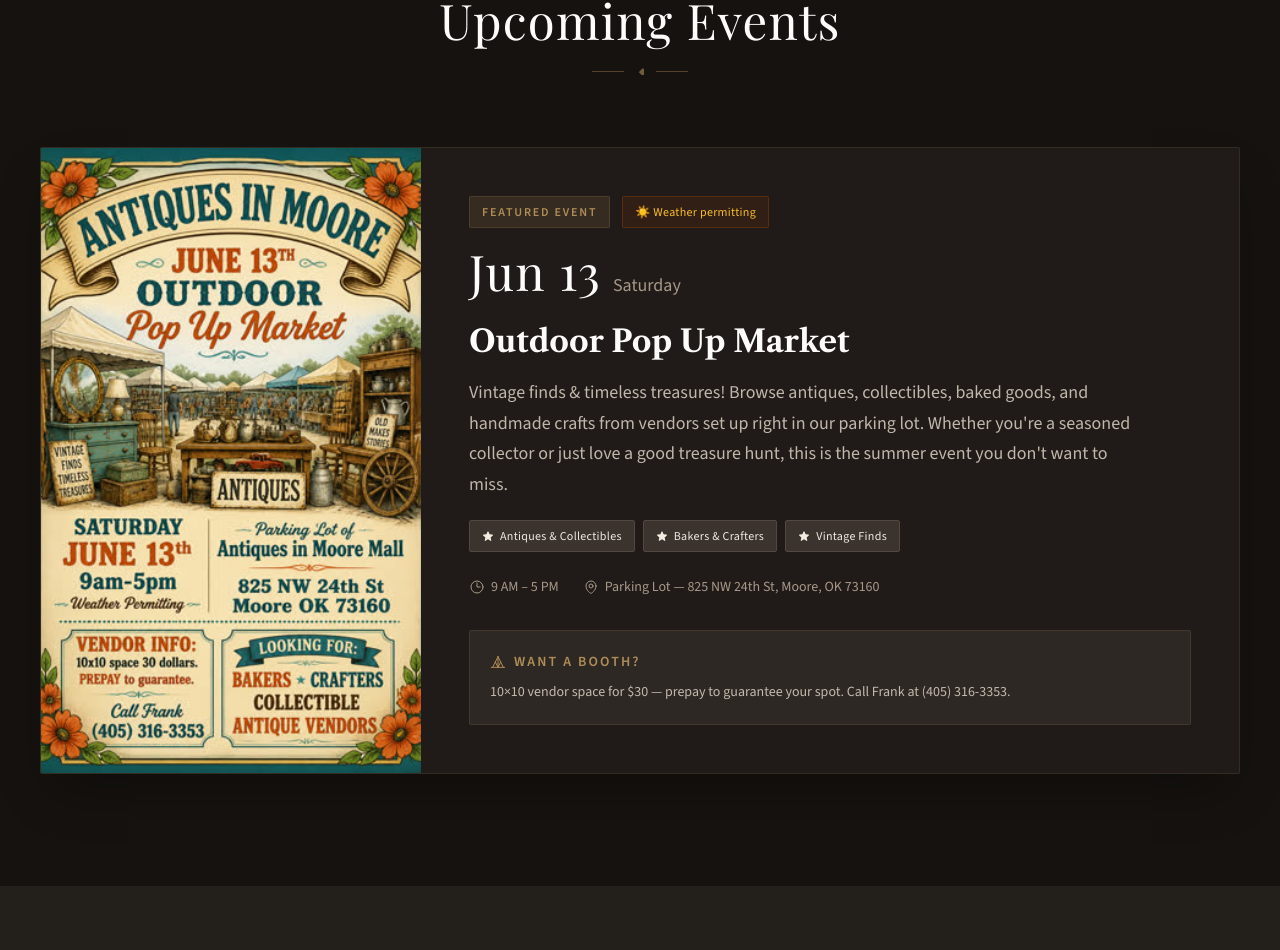
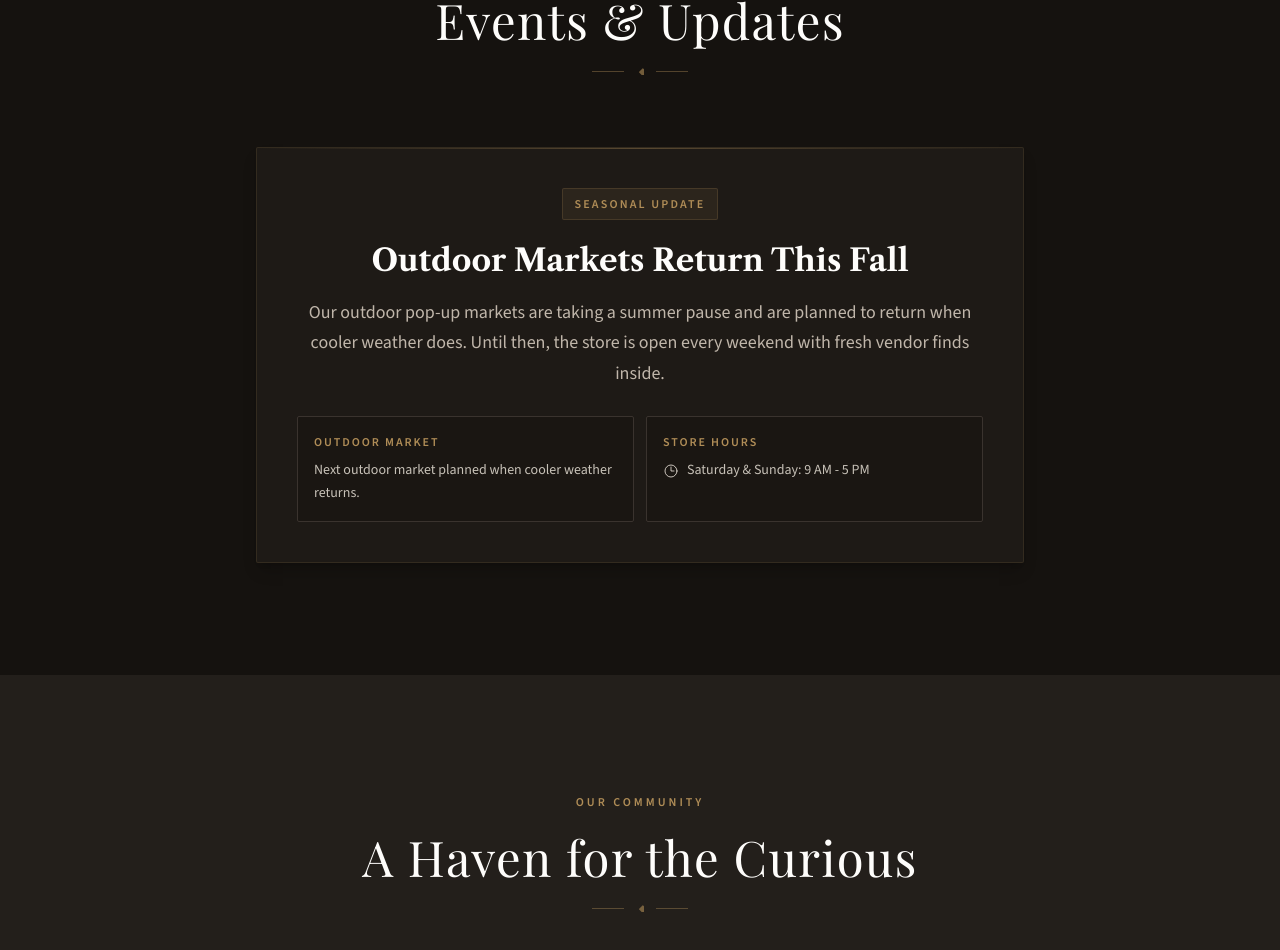
Before and after one commit to balandari/aim, a Next.js app: page / in a window 1280 px wide. Shown: the part 1112-2062 px from the top of the page. Built offline with nearby package versions, Linux system fonts and the light colour scheme; a web font is replaced by a local one.

Commit message:
fix: refresh AIM public site freshness

```diff
--- a/components/EventsSection.tsx
+++ b/components/EventsSection.tsx
@@ -1,5 +1,9 @@
 import Image from "next/image";
-import { getUpcomingEvents, defaultHours } from "@/data/events";
+import {
+  defaultHours,
+  getUpcomingEvents,
+  seasonalEventUpdate,
+} from "@/data/events";
 
 function SectionOrnament({ className = "" }: { className?: string }) {
   return (
@@ -11,7 +15,14 @@
         fill="currentColor"
         aria-hidden="true"
       >
-        <rect x="4" y="0" width="5.66" height="5.66" rx="0.5" transform="rotate(45 4 4)" />
+        <rect
+          x="4"
+          y="0"
+          width="5.66"
+          height="5.66"
+          rx="0.5"
+          transform="rotate(45 4 4)"
+        />
       </svg>
       <div className="w-8 h-px bg-brass/40" />
     </div>
@@ -24,13 +35,12 @@
   return (
     <section id="events" className="py-20 md:py-28 bg-stone-950">
       <div className="max-w-7xl mx-auto px-6 md:px-10">
-        {/* Section heading */}
         <div className="mb-14 md:mb-18 text-center">
           <span className="text-brass text-xs font-sans font-semibold tracking-[0.25em] uppercase">
             What&apos;s Happening
           </span>
           <h2 className="mt-4 font-display text-cream-50 text-4xl md:text-5xl tracking-wide">
-            Upcoming Events
+            {upcoming.length > 0 ? "Upcoming Events" : "Events & Updates"}
           </h2>
           <SectionOrnament className="mt-5 justify-center" />
         </div>
@@ -54,13 +64,12 @@
                     className="relative bg-stone-900/80 border border-brass/15 rounded-sm overflow-hidden shadow-2xl shadow-black/30"
                   >
                     <div className="flex flex-col lg:flex-row">
-                      {/* Flyer image column */}
                       {event.flyerImage && (
                         <div className="relative lg:w-[340px] xl:w-[380px] flex-shrink-0">
                           <div className="relative w-full aspect-[2/3] lg:aspect-auto lg:h-full">
                             <Image
                               src={event.flyerImage}
-                              alt={`${event.title} — ${month} ${day} flyer`}
+                              alt={`${event.title} - ${month} ${day} flyer`}
                               fill
                               className="object-cover object-top"
                               sizes="(max-width: 1024px) 100vw, 380px"
@@ -69,21 +78,18 @@
                         </div>
                       )}
 
-                      {/* Event details column */}
                       <div className="flex-1 p-8 md:p-10 lg:p-12">
-                        {/* Featured badge + weather */}
                         <div className="flex flex-wrap items-center gap-3 mb-4">
                           <span className="inline-block bg-brass/15 text-brass text-xs font-sans font-semibold tracking-[0.15em] uppercase px-3 py-1.5 rounded-sm border border-brass/20">
                             Featured Event
                           </span>
                           {event.weatherNote && (
                             <span className="inline-block bg-amber-900/20 text-amber-400 text-xs font-sans font-medium tracking-wide px-3 py-1.5 rounded-sm border border-amber-700/30">
-                              ☀️ {event.weatherNote}
+                              Weather: {event.weatherNote}
                             </span>
                           )}
                         </div>
 
-                        {/* Date display */}
                         <div className="flex items-baseline gap-3 mb-5">
                           <span className="font-display text-cream-50 text-4xl md:text-5xl leading-none tracking-wide">
                             {month} {day}
@@ -93,17 +99,14 @@
                           </span>
                         </div>
 
-                        {/* Title */}
                         <h3 className="font-serif font-bold text-cream-50 text-2xl md:text-3xl">
                           {event.title}
                         </h3>
 
-                        {/* Description */}
                         <p className="mt-4 text-cream-300/80 font-sans text-base md:text-lg leading-relaxed max-w-2xl">
                           {event.description}
                         </p>
 
-                        {/* Highlight tags */}
                         {event.highlights && event.highlights.length > 0 && (
                           <div className="mt-5 flex flex-wrap gap-2">
                             {event.highlights.map((h) => (
@@ -118,7 +121,6 @@
                           </div>
                         )}
 
-                        {/* Time + Location */}
                         <div className="mt-6 flex flex-wrap gap-x-6 gap-y-2 text-sm font-sans text-stone-400">
                           <span className="flex items-center gap-1.5">
                             <ClockIcon />
@@ -130,7 +132,6 @@
                           </span>
                         </div>
 
-                        {/* Vendor info callout */}
                         {event.vendorInfo && (
                           <div className="mt-8 bg-stone-800/60 border border-brass/15 rounded-sm p-5">
                             <h4 className="text-brass font-sans font-semibold text-sm uppercase tracking-[0.15em] mb-2 flex items-center gap-2">
@@ -186,18 +187,37 @@
             })}
           </div>
         ) : (
-          <article className="bg-stone-900/60 border border-brass/15 rounded-sm p-8 md:p-10 shadow-lg max-w-2xl mx-auto text-center">
-            <h3 className="font-serif font-bold text-cream-50 text-2xl">
-              Open Every Weekend
-            </h3>
-            <p className="mt-3 text-cream-300/80 font-sans text-base leading-relaxed">
-              No special events scheduled right now, but our doors are open
-              every weekend. Come browse 20+ vendors and discover something
-              unexpected.
-            </p>
-            <div className="mt-6 inline-flex items-center gap-3 text-sm font-sans text-cream-200">
-              <ClockIcon />
-              <span>Saturday &amp; Sunday: {defaultHours.weekend}</span>
+          <article className="relative overflow-hidden bg-stone-900/70 border border-brass/15 rounded-sm shadow-lg shadow-black/20 max-w-3xl mx-auto">
+            <div className="absolute inset-x-0 top-0 h-px bg-gradient-to-r from-transparent via-brass/40 to-transparent" />
+            <div className="p-8 md:p-10 text-center">
+              <span className="inline-flex items-center justify-center bg-brass/10 text-brass border border-brass/20 rounded-sm px-3 py-1.5 font-sans text-xs font-semibold uppercase tracking-[0.18em]">
+                Seasonal Update
+              </span>
+              <h3 className="mt-5 font-serif font-bold text-cream-50 text-2xl md:text-3xl">
+                {seasonalEventUpdate.title}
+              </h3>
+              <p className="mt-4 text-cream-300/80 font-sans text-base md:text-lg leading-relaxed">
+                {seasonalEventUpdate.description}
+              </p>
+              <div className="mt-7 grid gap-3 sm:grid-cols-2 text-left">
+                <div className="bg-stone-950/45 border border-stone-800 rounded-sm p-4">
+                  <p className="text-brass font-sans text-xs font-semibold uppercase tracking-[0.16em]">
+                    Outdoor Market
+                  </p>
+                  <p className="mt-2 text-cream-200/80 font-sans text-sm leading-relaxed">
+                    {seasonalEventUpdate.note}
+                  </p>
+                </div>
+                <div className="bg-stone-950/45 border border-stone-800 rounded-sm p-4">
+                  <p className="text-brass font-sans text-xs font-semibold uppercase tracking-[0.16em]">
+                    Store Hours
+                  </p>
+                  <div className="mt-2 flex items-center gap-2 text-cream-200/80 font-sans text-sm leading-relaxed">
+                    <ClockIcon />
+                    <span>Saturday &amp; Sunday: {defaultHours.weekend}</span>
+                  </div>
+                </div>
+              </div>
             </div>
           </article>
         )}
@@ -205,8 +225,6 @@
     </section>
   );
 }
-
-/* Inline SVG icons */
 
 function ClockIcon() {
   return (
--- a/components/Footer.tsx
+++ b/components/Footer.tsx
@@ -4,7 +4,7 @@
 const quickLinks: Array<{ label: string; href: string; external?: boolean }> = [
   { label: "Home", href: "/" },
   { label: "Gallery", href: "/gallery" },
-  { label: "Events", href: "#events" },
+  { label: "Events", href: "/#events" },
   { label: "Vendors", href: "/vendors" },
 ];
 
--- a/components/Hero.tsx
+++ b/components/Hero.tsx
@@ -95,7 +95,7 @@
                   href="#events"
                   className="inline-flex items-center px-8 py-3.5 border border-cream-200/30 text-cream-100 font-sans font-semibold text-sm tracking-[0.15em] uppercase rounded-sm hover:border-brass/50 hover:text-brass transition-all duration-300 ease-gentle backdrop-blur-sm"
                 >
-                  Upcoming Events
+                  Events &amp; Hours
                 </a>
               </div>
             </div>
--- a/data/events.ts
+++ b/data/events.ts
@@ -16,30 +16,17 @@
   vendorInfo?: string;
 }
 
-export const events: AIMEvent[] = [
-  {
-    id: 'outdoor-popup-2026-06',
-    title: 'Outdoor Pop Up Market',
-    date: '2026-06-13',
-    time: '9 AM – 5 PM',
-    description:
-      'Vintage finds & timeless treasures! Browse antiques, collectibles, baked goods, and handmade crafts from vendors set up right in our parking lot. Whether you\'re a seasoned collector or just love a good treasure hunt, this is the summer event you don\'t want to miss.',
-    location: 'Parking Lot — 825 NW 24th St, Moore, OK 73160',
-    isFeatured: true,
-    flyerImage: '/events/june-13-popup-flyer.jpg',
-    highlights: [
-      'Antiques & Collectibles',
-      'Bakers & Crafters',
-      'Vintage Finds',
-    ],
-    weatherNote: 'Weather permitting',
-    vendorInfo:
-      '10×10 vendor space for $30 — prepay to guarantee your spot. Call Frank at (405) 316-3353.',
-  },
-];
+export const events: AIMEvent[] = [];
+
+export const seasonalEventUpdate = {
+  title: "Outdoor Markets Return This Fall",
+  description:
+    "Our outdoor pop-up markets are taking a summer pause and are planned to return when cooler weather does. Until then, the store is open every weekend with fresh vendor finds inside.",
+  note: "Next outdoor market planned when cooler weather returns.",
+};
 
 export const defaultHours = {
-  weekend: '9 AM – 5 PM',
+  weekend: "9 AM - 5 PM",
 };
 
 export function getUpcomingEvents(): AIMEvent[] {
```
Also changed, not shown: components/gallery/StoreHighlights.tsx (+23 -9 lines).
